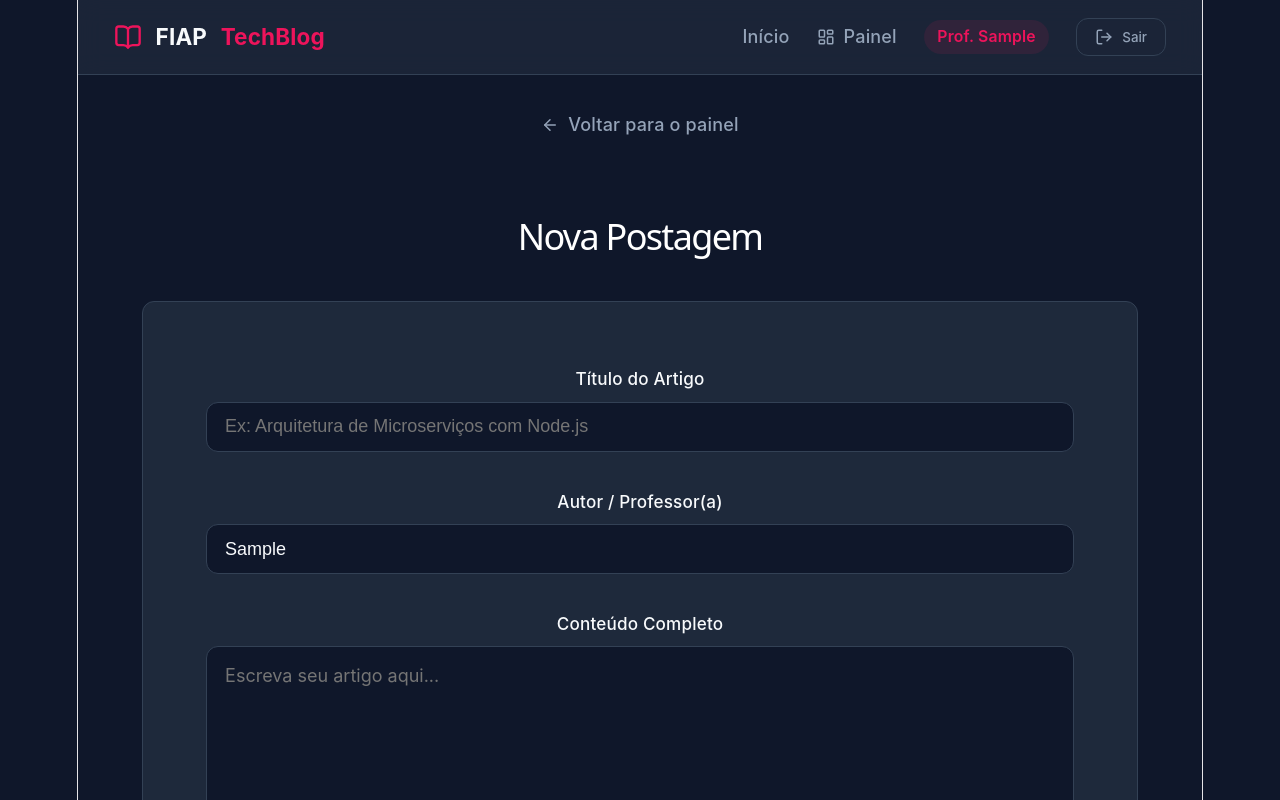
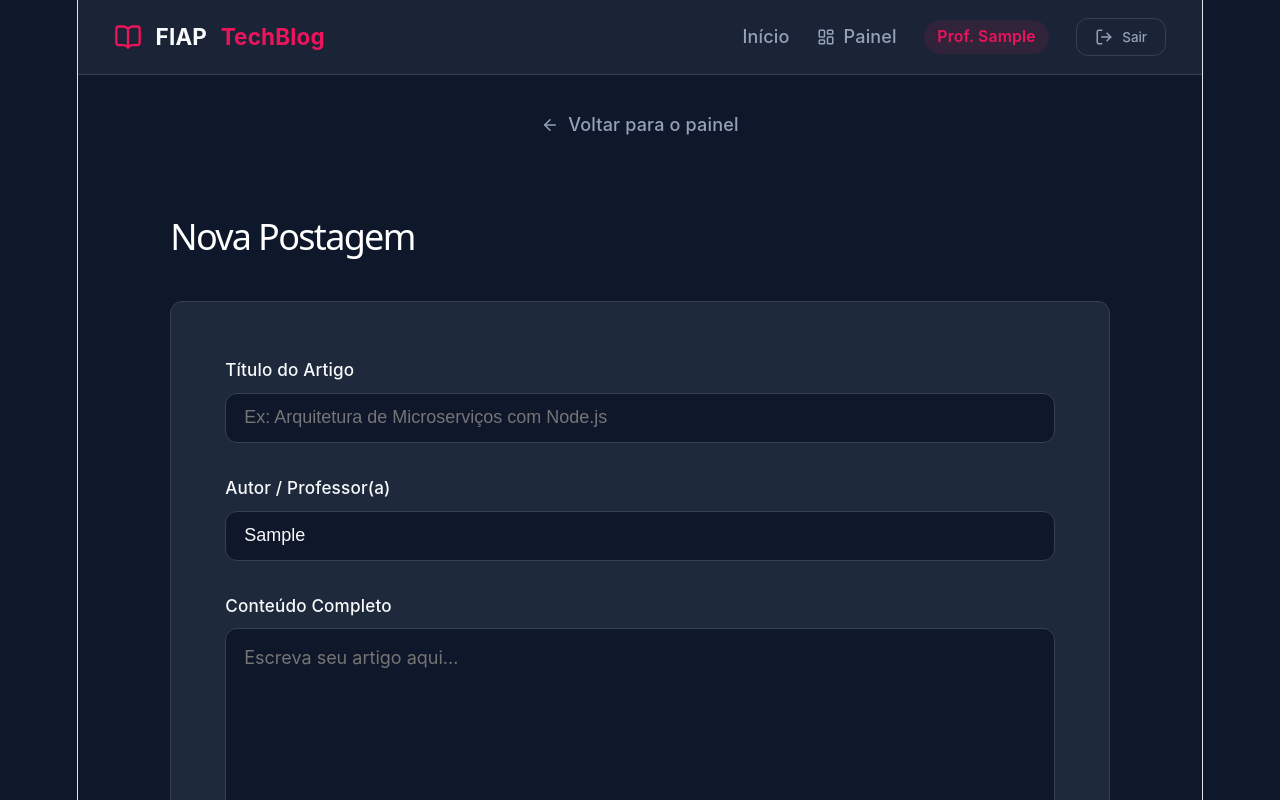
Before and after one commit to RodrigoAPI/tech-challenge-fase3-blog-web, a React (Vite) app: page /create in a window 1280 px wide. Both pictures are taken after typing "Sample" into the empty fields and a click on the button "Entrar no Painel". Shown: the top 800 px of the page. Built offline with nearby package versions, Linux system fonts and the light colour scheme; no server answers.

Commit message:
fix: mongodb env and layout improvements

```diff
--- a/docker-compose.yml
+++ b/docker-compose.yml
@@ -20,7 +20,7 @@ services:
       - "3000:3000"
     environment:
       - PORT=3000
-      - MONGO_URI=mongodb://mongodb:27017/blog
+      - MONGODB_URI=mongodb://mongodb:27017/blog-api
     depends_on:
       - mongodb
     networks:
--- a/src/pages/Home.tsx
+++ b/src/pages/Home.tsx
@@ -17,7 +17,7 @@ const HeroSection = styled.div`
   h1 {
     font-size: 2.5rem;
     margin-bottom: 1rem;
-    color: var(--text-main);
+    color: #ffffff;
     span {
       color: var(--primary);
     }
--- a/src/pages/PostForm.tsx
+++ b/src/pages/PostForm.tsx
@@ -6,8 +6,8 @@ import { useAuth } from '../context/AuthContext';
 import { ArrowLeft, Save, Loader2 } from 'lucide-react';
 
 const Container = styled.div`
-  max-width: 1400px;
-  width: 95%;
+  max-width: 1100px;
+  width: 90%;
   margin: 0 auto;
   padding: 2rem;
 `;
@@ -29,14 +29,15 @@ const BackButton = styled(Link)`
 const Title = styled.h1`
   font-size: 2rem;
   margin-bottom: 2rem;
+  text-align: left;
 `;
 
 const Form = styled.form`
   display: flex;
   flex-direction: column;
-  gap: 2rem;
+  gap: 1.75rem;
   background-color: var(--bg-card);
-  padding: 3.5rem;
+  padding: 3rem;
   border-radius: var(--radius);
   border: 1px solid var(--border-color);
   width: 100%;
@@ -47,10 +48,12 @@ const FormGroup = styled.div`
   display: flex;
   flex-direction: column;
   gap: 0.5rem;
+  text-align: left;
 
   label {
     font-weight: 500;
     font-size: 0.95rem;
+    text-align: left;
   }
 `;
 
```
